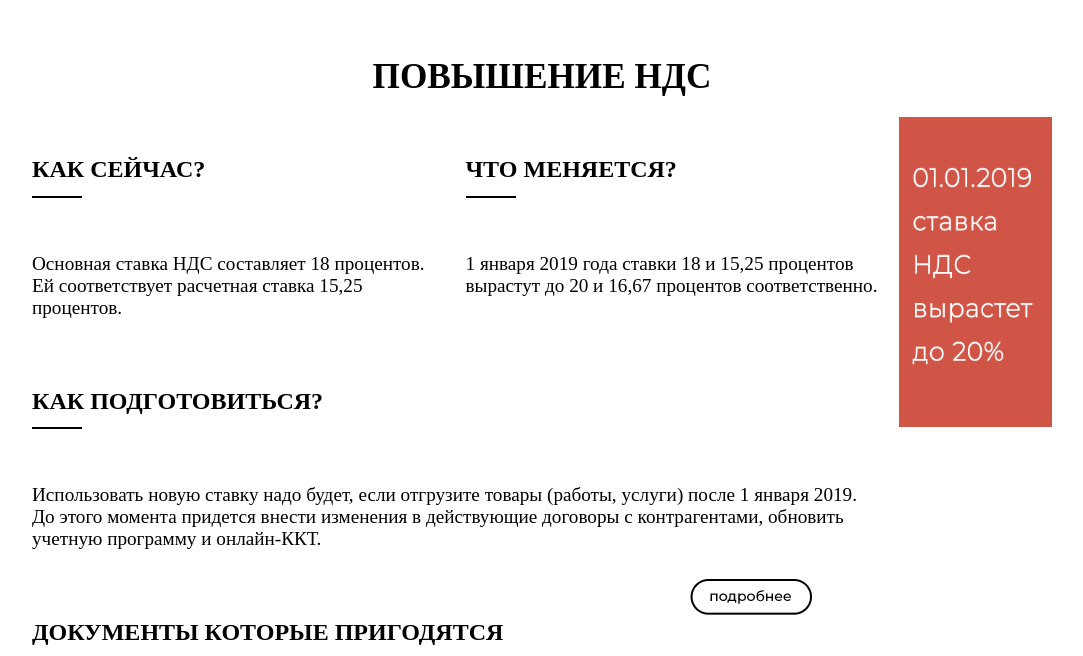
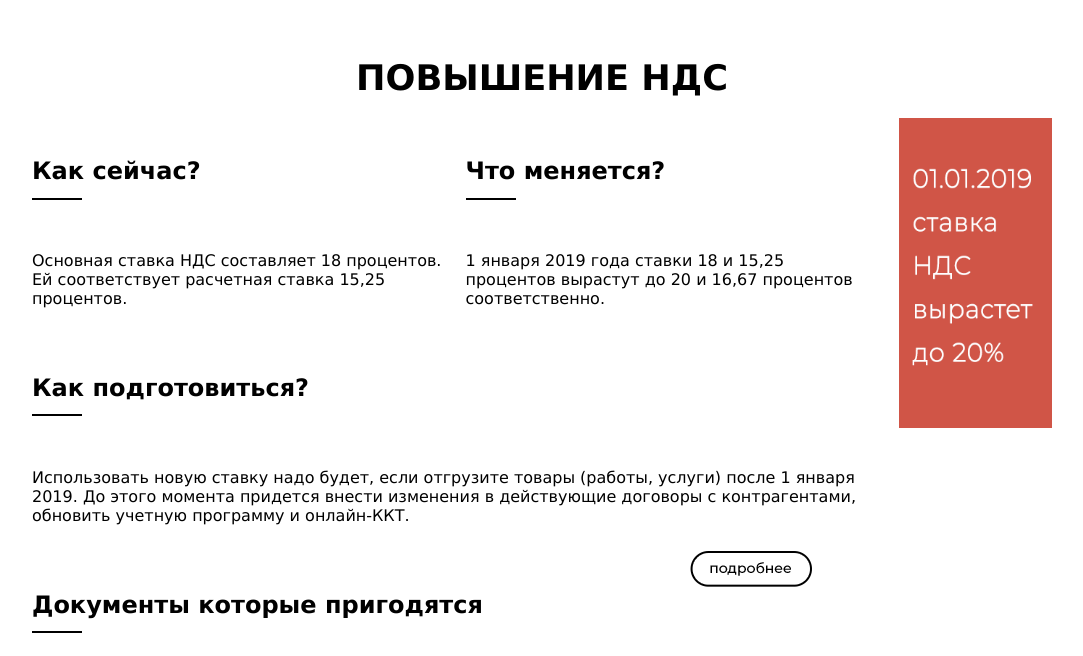
Before and after one commit to vlad-74/maket, a website built with webpack: page index.html in a window 1280 px wide. Shown: the part 698-1354 px from the top of the page, without its empty margins (98-1181 px from the left). Built offline with nearby package versions, Linux system fonts and the light colour scheme.

Commit message:
шрифт

```diff
--- a/front/style/dynamic.scss
+++ b/front/style/dynamic.scss
@@ -18,9 +18,9 @@
                         text-align: left;
                         h2{
                             font-size: 150%;
-                            text-transform: uppercase;
+                            // text-transform: uppercase;
                             padding: 20px 10px 20px 0;
-                            font-weight: bold;
+                            // font-weight: bold;
                             position: relative;
                         }
                         h2:hover::before{
@@ -37,7 +37,7 @@
                         }
                         .div-text{
                            padding: 10px 20px 10px 0;
-                           font-size: 120%;
+                           font-size: 100%;
                         }
                     }
                 }
@@ -46,9 +46,9 @@
                     text-align: left;
                     h2{
                         font-size: 150%;
-                        text-transform: uppercase;
+                        // text-transform: uppercase;
                         padding: 20px 10px 20px 0;
-                        font-weight: bold;
+                        // font-weight: bold;
                         position: relative;
                     }
                     h2:hover::before{
@@ -65,7 +65,7 @@
                     }
                     .div-text{
                         padding: 10px 20px 10px 0;
-                        font-size: 120%;
+                        font-size: 100%;
                     }
                     #more{
                         width: 100%;
@@ -98,8 +98,9 @@
             h1{
                 font-size: 220%;
                 margin-bottom: 20px;
-                font-weight: bold;
+                // font-weight: bold;
                 text-transform: uppercase;
+                font-family: Verdana, Tahoma, sans-serif;
             }
         }
 }
--- a/front/style/footer.scss
+++ b/front/style/footer.scss
@@ -12,7 +12,7 @@
                 flex-basis: 100%;
                 width: 70%;
                 cursor: pointer;
-                font-size: 24px;
+                font-size: 22px;
                 text-transform: uppercase;
                 vertical-align:middle;
                 margin: auto;
--- a/front/style/main.scss
+++ b/front/style/main.scss
@@ -12,10 +12,20 @@ body {
     background: $bg-color;
 }
 
+body, h1, h2, .dynamic-wrap .dynamic-title h1,
+.dynamic-wrap .dynamic__left .left__top .top__left h2,
+.dynamic-wrap .dynamic__left .left__bottom h2,
+.my-slider .slider__title h2,
+.footer .bot-menu .bot-menu-top .menu-item-bot,
+.footer .footer__second .footer__first-half .footer-item {
+    font-family: Verdana, Tahoma, sans-serif;
+}
+
 .wrap{
     max-width: 1200px;
     margin: auto;
 }
+
 // div{
 //     outline: 1px solid green;
 // }
--- a/front/style/slider.scss
+++ b/front/style/slider.scss
@@ -3,9 +3,9 @@
         h2{
             font-size: 150%;
             text-align: left;
-            text-transform: uppercase;
+            // text-transform: uppercase;
             padding: 20px 10px 20px 0;
-            font-weight: bold;
+            // font-weight: bold;
             position: relative;
         }
         h2::before{
--- a/index.html
+++ b/index.html
@@ -108,10 +108,10 @@
             <div class="bot-menu">
                 <div class="bot-menu-top"> <!--меню 1 ряд -->
                     <div class="bot-menu-top__1 menu-item-bot">
-                        Повышение НДС
+                        Повышение<br>НДС
                     </div>
                     <div class="bot-menu-top__2 menu-item-bot">
-                        Ускорение камералки
+                        Ускорение<br>камералки
                     </div>
                     <div class="bot-menu-top__3 menu-item-bot">
                        Повышение налога<br>на прибыль
```
Also changed, not shown: dist/bundle.css.
